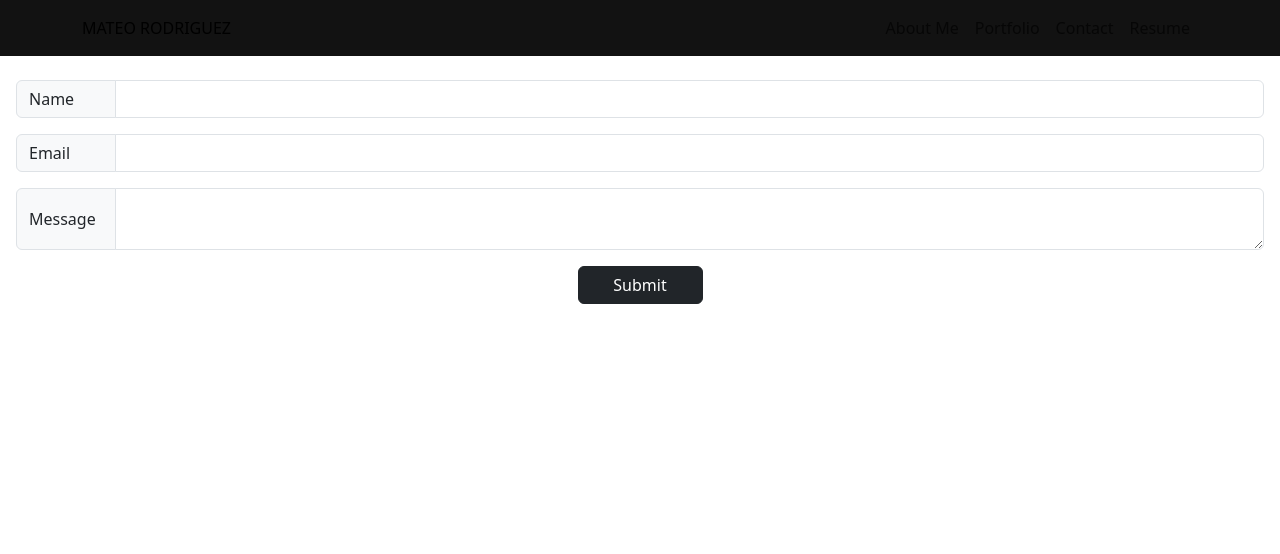
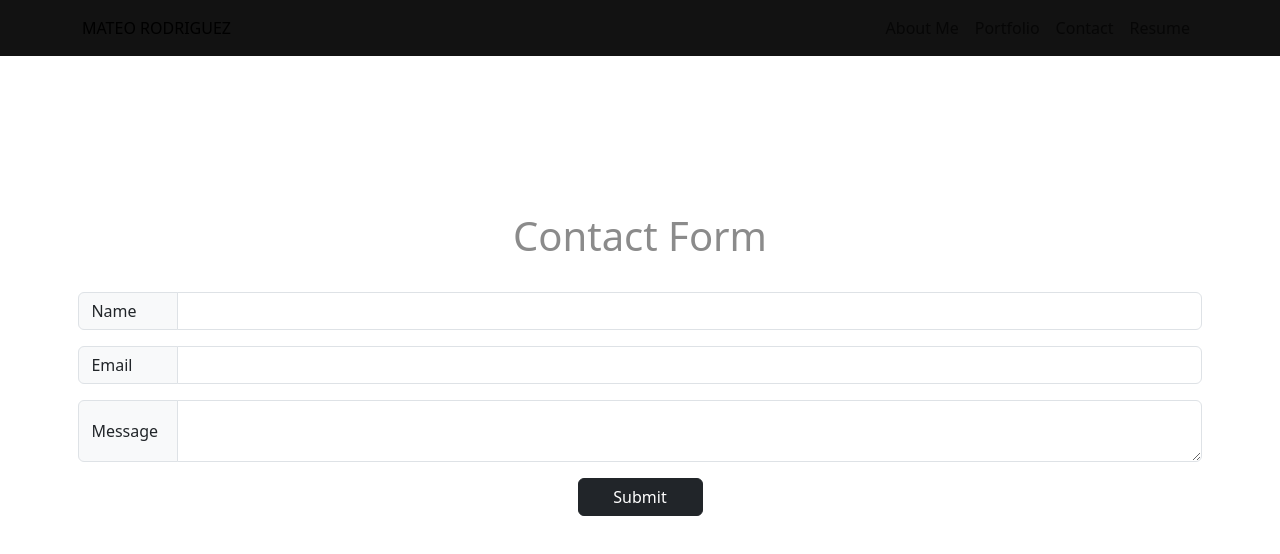
Before and after one commit to AztekAsylum/mateo-react-portfolio, a React (Vite) app: page /Contact in a window 1280 px wide. Shown: the top 554 px of the page. Built offline with nearby package versions, Linux system fonts and the light colour scheme.

Commit message:
updated contact form

```diff
--- a/src/Custom.css
+++ b/src/Custom.css
@@ -45,3 +45,16 @@
 #submitButton {
   width: 125px;
 }
+#formContainer{
+    min-height: 80vh;
+    display:flex;
+    flex-direction: column;
+    justify-content: center;
+    align-items: center;
+}
+#formWidth{
+    width: 90%;
+}
+#formContainer h1{
+    color: rgb(139, 139, 139);
+}
--- a/src/pages/Contact.jsx
+++ b/src/pages/Contact.jsx
@@ -32,8 +32,9 @@ export default function Contact() {
   }
 
   return (
-    <div>
-      <div className="d-flex justify-content-center flex-column align-items-center mt-4">
+    <div id="formContainer">
+      <h1>Contact Form</h1>
+      <div id="formWidth"className="d-flex justify-content-center flex-column align-items-center mt-4">
         <InputGroup className="mb-3">
           <InputGroup.Text className="label" id="inputGroup-sizing-default">
             Name
--- a/src/pages/Portfolio.jsx
+++ b/src/pages/Portfolio.jsx
@@ -5,8 +5,6 @@ import { Container, Row, Col } from "react-bootstrap";
 export default function Portfolio() {
   return (
     <Container>
-      <Row>
-      </Row>
       <Row>
         {projectData.map((project) => {
           return (
```
